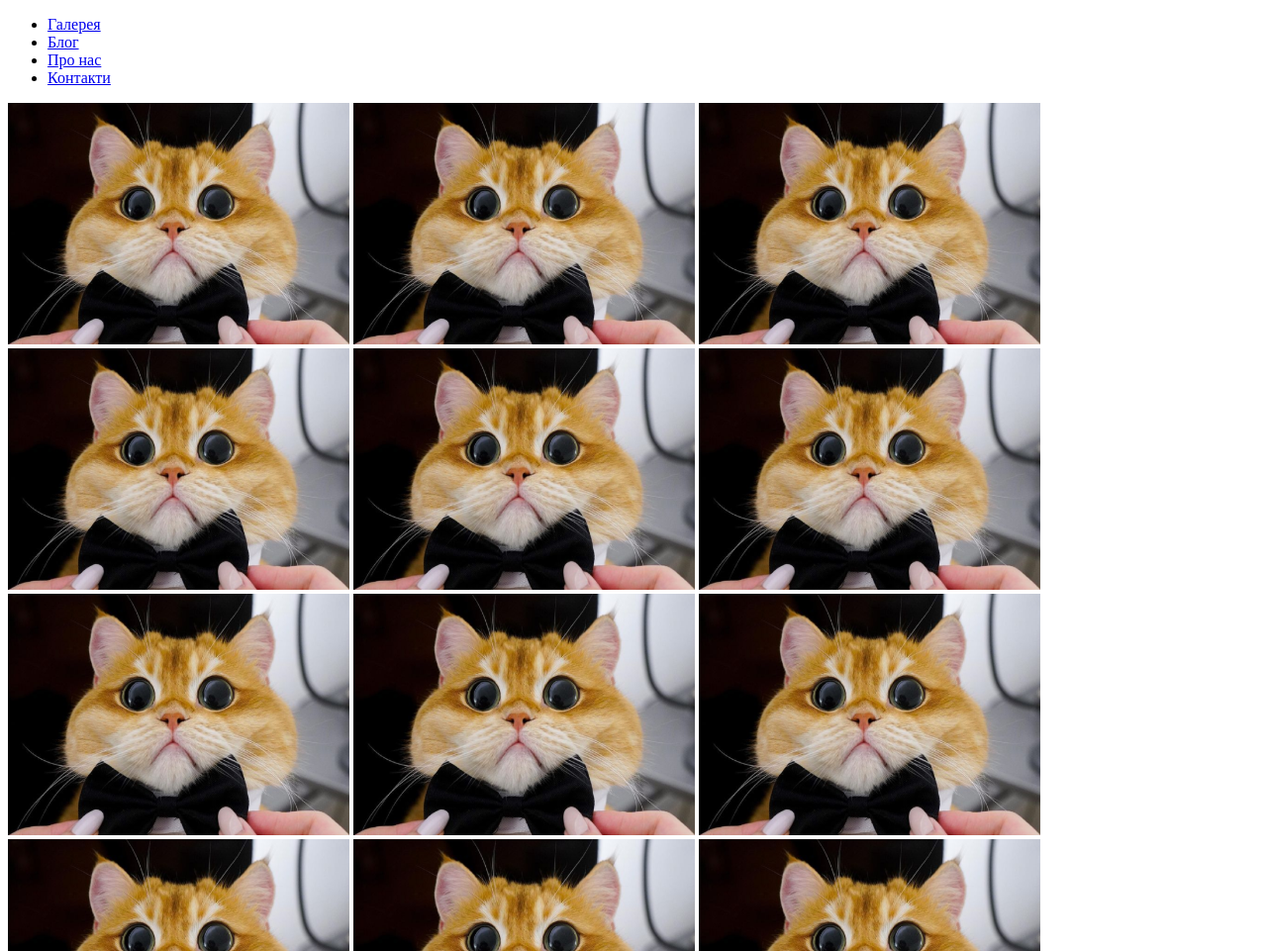
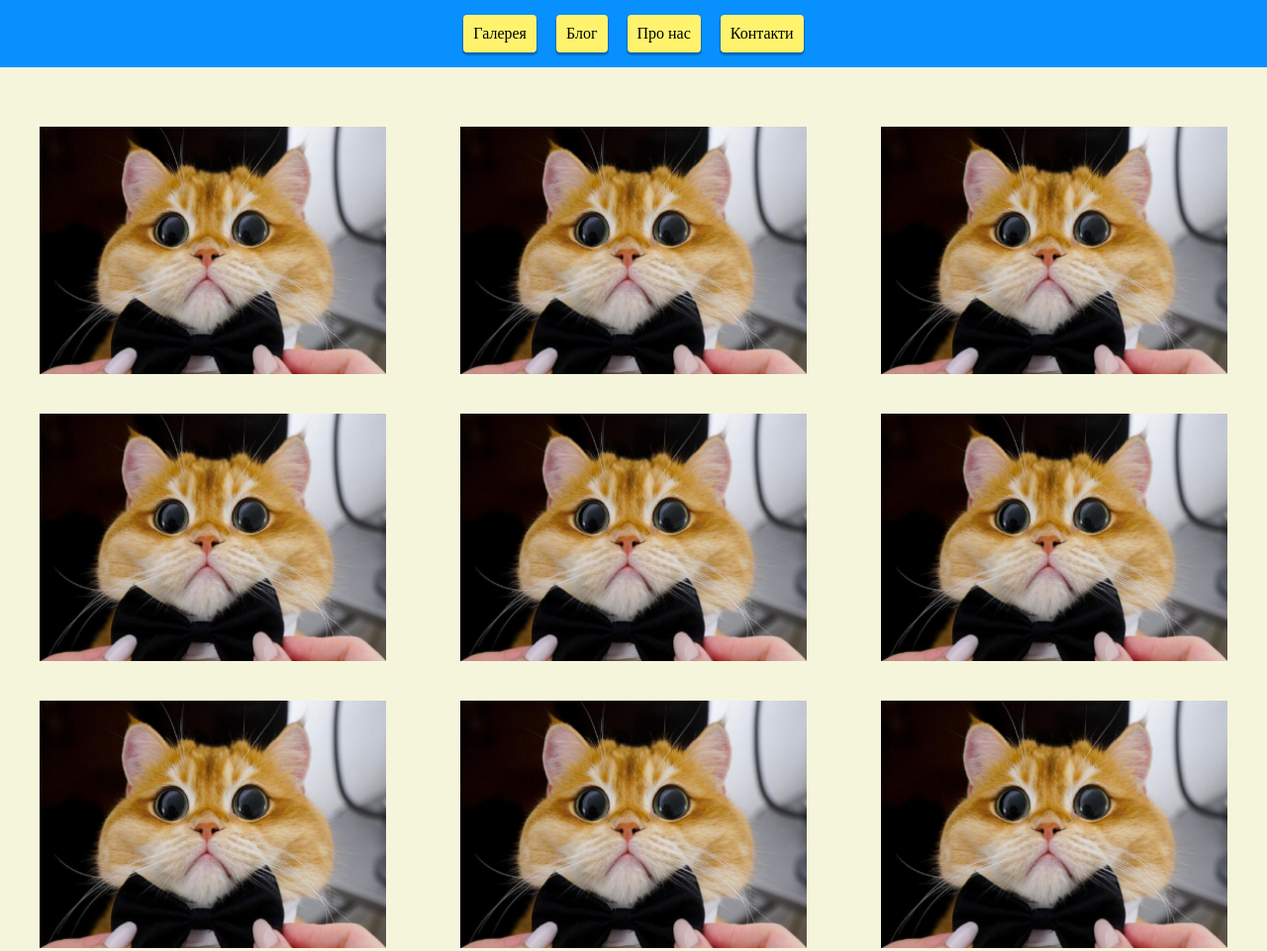
Before and after one commit to TheBestikk/Gallery, a plain HTML site: page index.html in a window 1280 px wide. Shown: the top 961 px of the page at 99% size. Drawn offline with Linux system fonts and the light colour scheme.

Commit message:
Update index.html (fix bugs)

```diff
--- a/index.html
+++ b/index.html
@@ -4,7 +4,7 @@
     <meta charset="UTF-8">
     <meta name="viewport" content="width=device-width, initial-scale=1.0">
     <title>Cats gallery</title>
-    <link href="style.css" rel="stylesheets" type="text/css"></link>
+    <link href="style.css" rel="stylesheet" type="text/css" />
 </head>
 <body>
     <header class="header">
```
